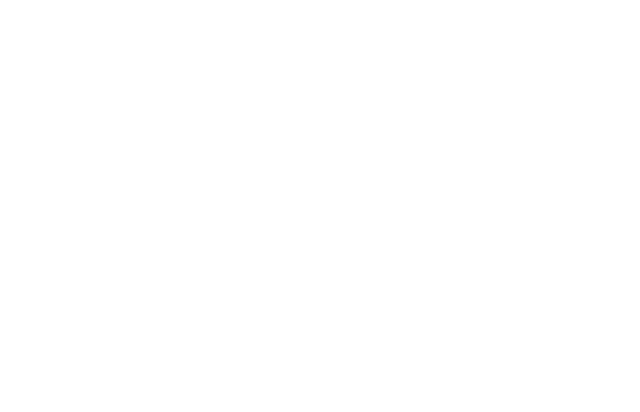
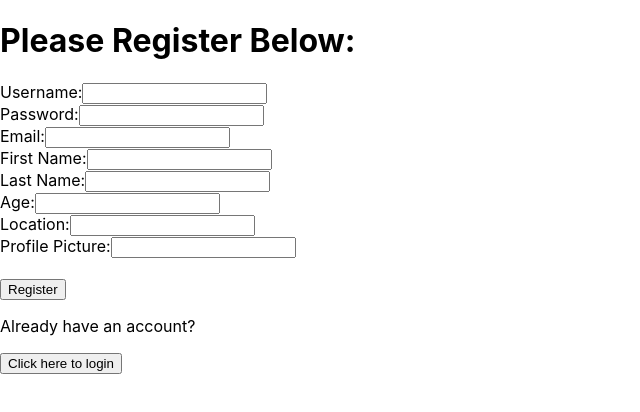
Before and after one commit to MarianaShebanova/Frontend-Developer, a React (Create React App) app: page /register in a window 1280 px wide. Shown: the top 412 px of the page, without its empty margins (0-640 px from the left). Built offline with nearby package versions, Linux system fonts and the light colour scheme.

Commit message:
registration page added

```diff
--- a/src/App.js
+++ b/src/App.js
@@ -5,6 +5,7 @@
 import Login from "./components/Login";
 import ProfilePage from './components/ProfilePage.js';
 import PrivateRoute from './components/PrivateRoute';
+import Register from "./components/Register";
 
 
 function App() {
@@ -12,6 +13,7 @@
     <Router>
       <div className="App">
         <Route exact path="/" component={Login} />
+        <Route exact path="/register" component={Register} />
         <PrivateRoute path="/profile-page">
             <Route exact path="/profile-page" component={ProfilePage} />
         </PrivateRoute>
--- a/src/components/Login.js
+++ b/src/components/Login.js
@@ -50,39 +50,9 @@
         })
     };
 
-    const register = e => {
+    const goToSignUp = e => {
         e.preventDefault();
-        axios
-        .post(`https://als-artportfolio.herokuapp.com/users/user/`,
-            {
-            "username": "test3",
-            "password": "password",
-            "primaryemail": "test3@gmail.com",
-            // "profilepicture": "www.piicture.com",
-            // "firstname": "Albert",
-            // "lastname": "Yakubov",
-            // "age": 10,
-            // "location": "somewhere in the world"
-            },
-            // {
-            //     headers: {
-            //         Authorization: `Basic ${btoa('lambda-client:lambda-secret')}`,
-            //         'Content-Type': 'application/x-www-form-urlencoded'
-            //     }
-            // }
-        )
-        .then(response => {
-            console.log("response", response);
-            // const { data } = response;
-            // sessionStorage.setItem("token", data.payload);
-            // setLogged(true);
-            // // once token is handeled, navigate to profile page
-            // props.history.push("/profile-page");
-        })
-        .catch(err => {
-            console.log("there was an error");
-            console.log(err);
-        })
+        props.history.push("/register");
     }
 
     useEffect(() => {
@@ -118,7 +88,8 @@
                     />
                 </div>
                 <button onClick={login}>Log in</button>
-                <button onClick={register}>Register</button>
+                <p>Don't have an account?</p>
+                <button onClick={goToSignUp}>Create Account</button>
             </form>
         </div>
     </div>
--- /dev/null
+++ b/src/components/Register.js
@@ -0,0 +1,161 @@
+import React, { useState, useEffect } from "react";
+import axios from 'axios';
+import { useDispatch } from 'react-redux';
+import { connect } from 'react-redux';
+
+const Register = (props) => {
+    const Dispatch = useDispatch();
+    const [credentials, setCredentials] = useState({
+        firstname: "",
+        lastname: "",
+        username: "",
+        primaryemail: "",
+        profilepicture: "",
+        age: "",
+        location: "",
+    })
+
+    const handleChange = e => {
+        e.preventDefault();
+        setCredentials({
+            ...credentials,
+            [e.target.name]: e.target.value
+        });
+    };
+
+    const register = e => {
+        e.preventDefault();
+        console.log(credentials);
+        // axios
+        // .post(`https://als-artportfolio.herokuapp.com/users/user/`,
+        //     {
+        //     "username": "test3",
+        //     "password": "password",
+        //     "primaryemail": "test3@gmail.com",
+        //     // "profilepicture": "www.piicture.com",
+        //     // "firstname": "Albert",
+        //     // "lastname": "Yakubov",
+        //     // "age": 10,
+        //     // "location": "somewhere in the world"
+        //     },
+        //     // {
+        //     //     headers: {
+        //     //         Authorization: `Basic ${btoa('lambda-client:lambda-secret')}`,
+        //     //         'Content-Type': 'application/x-www-form-urlencoded'
+        //     //     }
+        //     // }
+        // )
+        // .then(response => {
+        //     console.log("response", response);
+        //     // const { data } = response;
+        //     // sessionStorage.setItem("token", data.payload);
+        //     // setLogged(true);
+        //     // // once token is handeled, navigate to profile page
+        //     // props.history.push("/profile-page");
+        // })
+        // .catch(err => {
+        //     console.log("there was an error");
+        //     console.log(err);
+        // })
+    }
+
+    const goToLogin = e => {
+        e.preventDefault();
+        props.history.push("/");
+    }
+
+    return (
+    <div className="home-page">
+        <h1>Please Register Below:</h1>
+        <div className="registration-form">
+            <form>
+                <div className="input-div">
+                    <label htmlFor="username">Username:</label>
+                    <input
+                        type="text"
+                        name="username"
+                        value={credentials.username}
+                        onChange={handleChange}
+                    />
+                </div>
+                <div className="input-div">
+                    <label htmlFor="password">Password:</label>
+                    <input
+                        type="password"
+                        name="password"
+                        value={credentials.password}
+                        onChange={handleChange}
+                    />
+                </div>
+                <div className="input-div">
+                    <label htmlFor="primaryemail">Email:</label>
+                    <input
+                        type="email"
+                        name="primaryemail"
+                        value={credentials.primaryemail}
+                        onChange={handleChange}
+                    />
+                </div>
+                <div className="input-div">
+                    <label htmlFor="firstname">First Name:</label>
+                    <input
+                        type="text"
+                        name="firstname"
+                        value={credentials.firstname}
+                        onChange={handleChange}
+                    />
+                </div>
+                <div className="input-div">
+                    <label htmlFor="lastname">Last Name:</label>
+                    <input
+                        type="text"
+                        name="lastname"
+                        value={credentials.lastname}
+                        onChange={handleChange}
+                    />
+                </div>
+                <div className="input-div">
+                    <label htmlFor="age">Age:</label>
+                    <input
+                        type="text"
+                        name="age"
+                        value={credentials.age}
+                        onChange={handleChange}
+                    />
+                </div>
+                <div className="input-div">
+                    <label htmlFor="location">Location:</label>
+                    <input
+                        type="text"
+                        name="location"
+                        value={credentials.location}
+                        onChange={handleChange}
+                    />
+                </div>
+                <div className="input-div">
+                    <label htmlFor="profilepicture">Profile Picture:</label>
+                    <input
+                        type="text"
+                        name="profilepicture"
+                        value={credentials.profilepicture}
+                        onChange={handleChange}
+                    />
+                </div>
+                <br />
+                <button onClick={register}>Register</button>
+                <p>Already have an account?</p>
+                <button onClick={goToLogin}>Click here to login</button>
+            </form>
+        </div>
+    </div>
+    );
+}
+
+const mapStateToProps = state => ({
+    loggedInUser: state.loggedInUser,
+  });
+
+
+export default connect(
+    mapStateToProps,
+)(Register);
```
Also changed, not shown: src/components/ProfilePage.js (+8 -6 lines).
